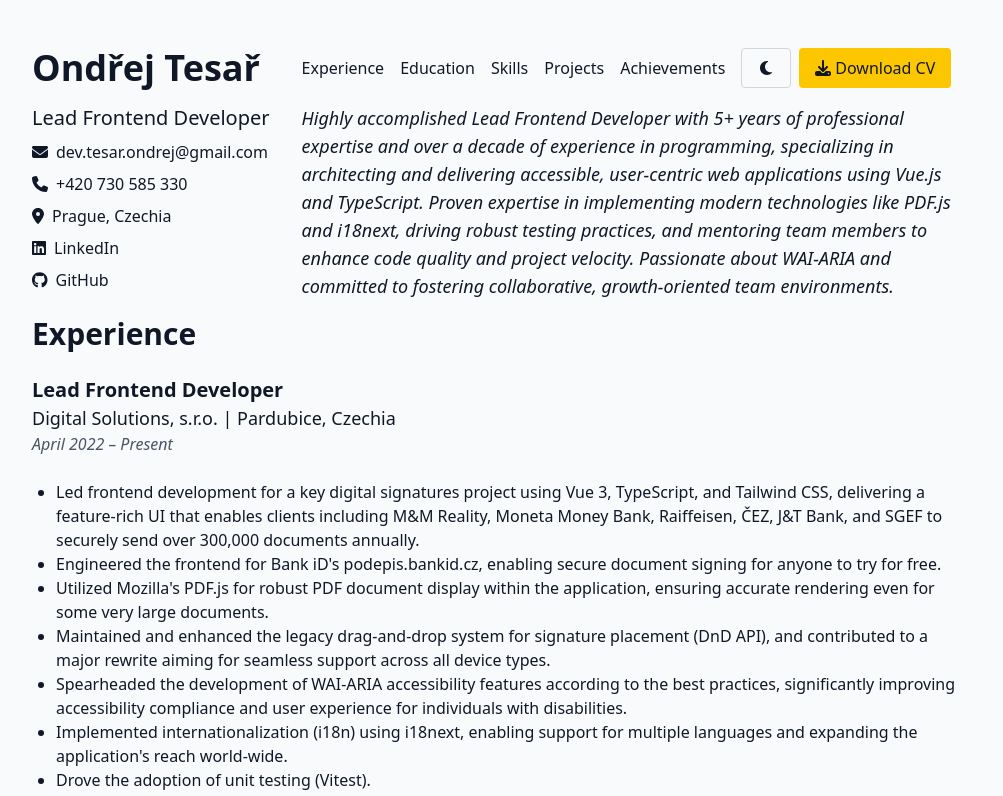
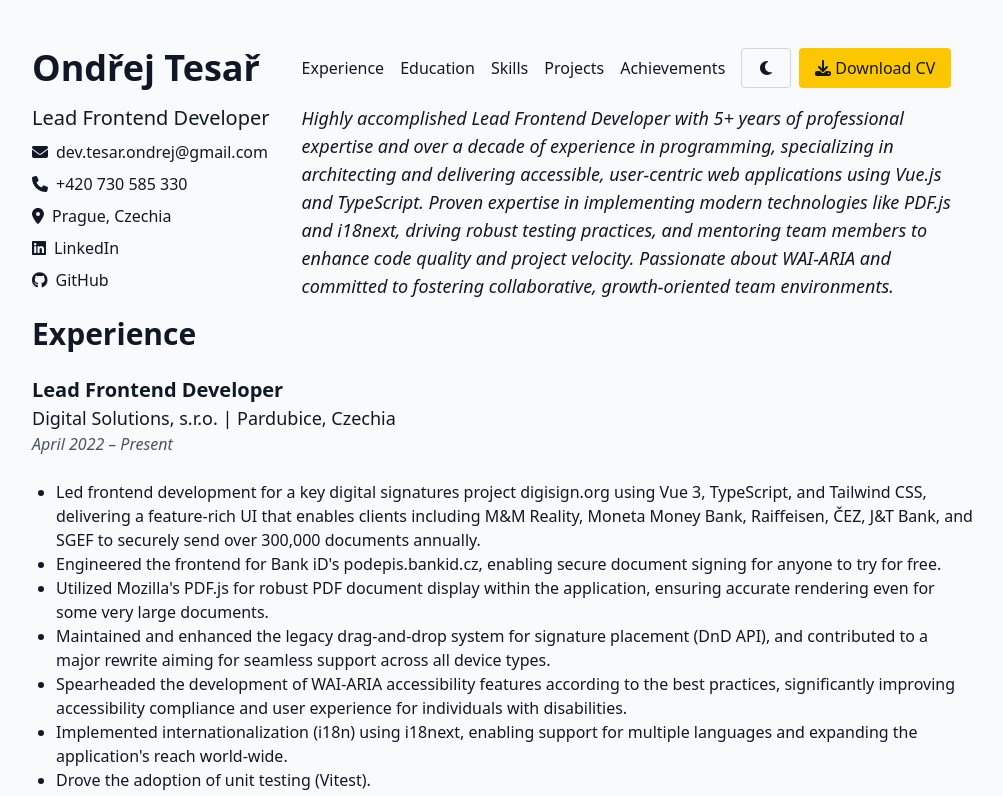
Before and after one commit to Theraggon/Resume, a Vue app: page / in a window 1280 px wide. Shown: the top 796 px of the page, without its empty margins (136-1139 px from the left). Built offline with nearby package versions, Linux system fonts and the light colour scheme.

Commit message:
Add link to the project. Remove nav from printing

```diff
--- a/src/components/Experience.vue
+++ b/src/components/Experience.vue
@@ -8,7 +8,7 @@ const experiences = [
     location: "Pardubice, Czechia",
     period: "April 2022 – Present",
     achievements: [
-      "Led frontend development for a key digital signatures project using Vue 3, TypeScript, and Tailwind CSS, delivering a feature-rich UI that enables clients including M&M Reality, Moneta Money Bank, Raiffeisen, ČEZ, J&T Bank, and SGEF to securely send over 300,000 documents annually.",
+      'Led frontend development for a key digital signatures project <a href="https://digisign.org/">digisign.org</a> using Vue 3, TypeScript, and Tailwind CSS, delivering a feature-rich UI that enables clients including M&M Reality, Moneta Money Bank, Raiffeisen, ČEZ, J&T Bank, and SGEF to securely send over 300,000 documents annually.',
       'Engineered the frontend for Bank iD\'s <a href="https://podepis.bankid.cz/">podepis.bankid.cz</a>, enabling secure document signing for anyone to try for free.',
       "Utilized Mozilla's PDF.js for robust PDF document display within the application, ensuring accurate rendering even for some very large documents.",
       "Maintained and enhanced the legacy drag-and-drop system for signature placement (DnD API), and contributed to a major rewrite aiming for seamless support across all device types.",
--- a/src/components/Navigation.vue
+++ b/src/components/Navigation.vue
@@ -17,7 +17,7 @@ const { isDarkMode, toggleDarkMode } = useDarkMode();
     :class="{
       hidden: !isMobileNavOpen,
     }"
-    class="flex flex-col md:flex-row flex-wrap items-center gap-4 md:flex min-h-10"
+    class="flex flex-col md:flex-row flex-wrap items-center gap-4 md:flex min-h-10 print:hidden"
   >
     <a
       href="#experience"
```
